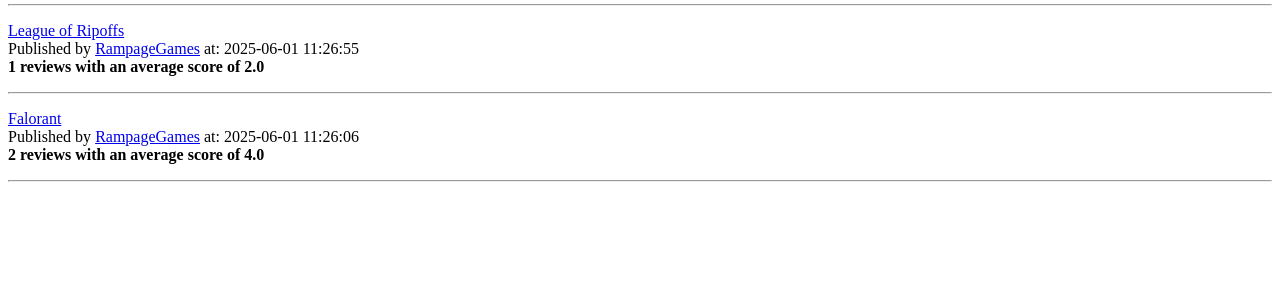
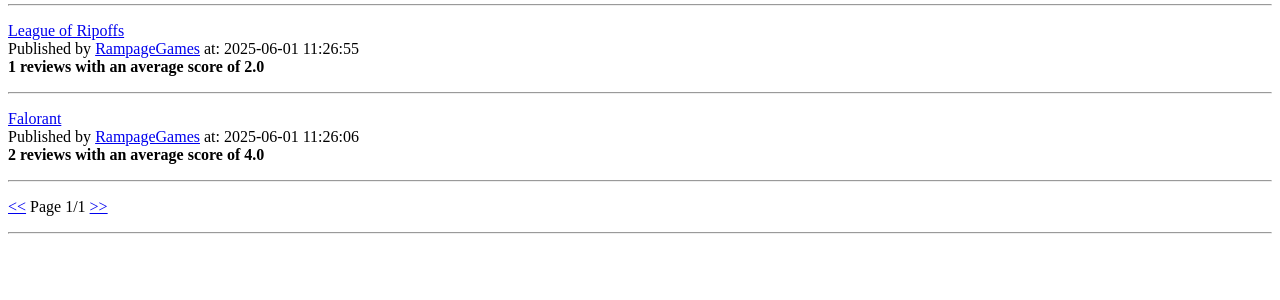
Before and after one commit to ChrisKK04/game-website, a Flask app: page / in a window 1280 px wide. Shown: the part 459-759 px from the top of the page. Run offline with Flask 3, Linux system fonts and the light colour scheme; data comes from the database, SQL or seed files in the repository.

Commit message:
Add homepage pagination

```diff
--- a/app.py
+++ b/app.py
@@ -1,4 +1,5 @@
 import sqlite3
+import math
 from flask import Flask
 from flask import redirect, render_template, abort, make_response, request, session
 from werkzeug.security import generate_password_hash, check_password_hash
@@ -21,9 +22,20 @@
         return True
 
 @app.route("/") # homepage
-def index():
-    games = forum.get_games()
-    return render_template("index.html", games=games)
+@app.route("/<int:page>")
+def index(page=1):
+    page_size = 10 # amount of games per page
+    game_count = forum.game_count()
+    page_count = math.ceil(game_count / page_size)
+    page_count = max(page_count, 1)
+
+    if page < 1:
+        return redirect("/1")
+    if page > page_count:
+        return redirect("/" + str(page_count))
+
+    games = forum.get_games(page, page_size)
+    return render_template("index.html", page=page, page_count=page_count, games=games)
 
 @app.route("/register") # register page
 def register():
--- a/forum.py
+++ b/forum.py
@@ -3,14 +3,17 @@
 
 # all database queries relating to the forum
 
-def get_games(): # fetches all of the games and their info
+def get_games(page, page_size): # fetches all of the games and their info
     sql = """SELECT G.id, G.title, G.description, COUNT(R.id) total, G.uploaded_at, G.user_id, U.username,
             ROUND(1.0*SUM(R.score) / COUNT(R.id), 1) AS average
             FROM Games G LEFT JOIN Reviews R ON G.id = R.game_id, Users U
             WHERE G.user_id = U.id
             GROUP BY G.id
-            ORDER BY G.id DESC"""
-    return db.query(sql)
+            ORDER BY G.id DESC
+            LIMIT ? OFFSET ?"""
+    limit = page_size
+    offset = page_size * (page - 1)
+    return db.query(sql, [limit, offset])
 
 def get_game(game_id): # fetches an id-specified game
     sql = """SELECT G.id, G.title, G.description, G.uploaded_at, G.user_id, U.username
@@ -64,3 +67,7 @@
 def delete_game(game_id): # deletes a game
     sql = "DELETE FROM Games WHERE id = ?"
     db.execute(sql, [game_id])
+
+def game_count(): # amount of games in the database
+    sql = "SELECT COUNT(id) FROM Games"
+    return db.query(sql)[0][0]
--- a/templates/index.html
+++ b/templates/index.html
@@ -76,6 +76,13 @@
   {% endif %}
   <hr />
   {% endfor %}
+
+  <p> <!-- Paging -->
+    <a href="/{{ page - 1}}">&lt;&lt;</a>
+    Page {{ page }}/{{ page_count }}
+    <a href="/{{ page + 1}}">&gt;&gt;</a>
+  </p>
+  <hr />
 </body>
 
 </html>
--- a/templates/user.html
+++ b/templates/user.html
@@ -13,12 +13,12 @@
 
   {% if user.has_image %}
   <img src="/profile_picture/{{ user.id }}" />
+  <br />
   {% endif %}
-
-  <br />
 
   {% if user.id == session.user_id %}
   <a href="/update_profile_picture">Update profile picture</a>
+  <br />
   {% endif %}
 
   <p>
```
